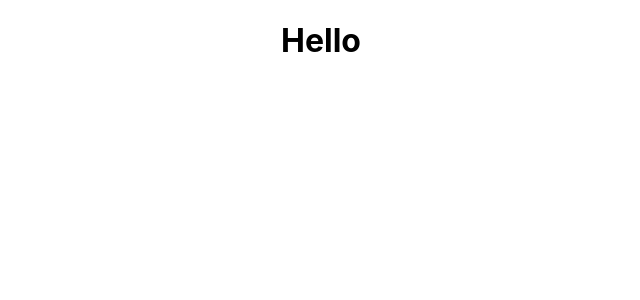
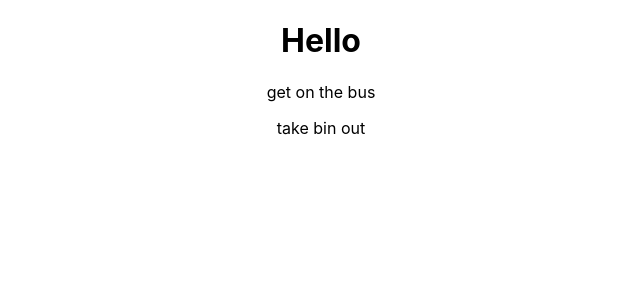
Before and after one commit to Martin2251/newtodo, a React (Create React App) app: page / in a window 1280 px wide. Shown: the top 300 px of the page, without its empty margins (319-959 px from the left). Built offline with nearby package versions, Linux system fonts and the light colour scheme.

Commit message:
new information

```diff
--- a/src/App.js
+++ b/src/App.js
@@ -4,9 +4,14 @@ import { useState, useEffect } from "react";
 import "./App.css";
 
 function App() {
+  const todos = ["get on the bus", "take bin out"];
+
   return (
     <div className="App">
       <h1>Hello</h1>
+      {todos.map((todo) => (
+        <p>{todo}</p>
+      ))}
     </div>
   );
 }
```
